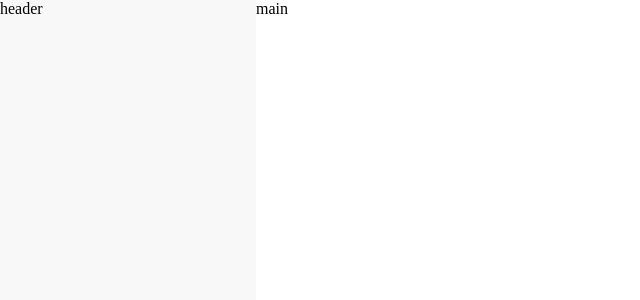
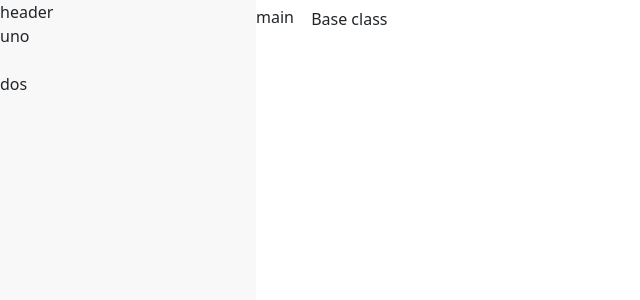
Before and after one commit to ismaeleamsi83/agendarlook, an Angular app: page / in a window 1280 px wide. Shown: the top 300 px of the page, without its empty margins (0-640 px from the left). Built offline with nearby package versions, Linux system fonts and the light colour scheme.

Commit message:
con bootstrap instalado

```diff
--- a/angular.json
+++ b/angular.json
@@ -30,9 +30,13 @@
               "src/assets"
             ],
             "styles": [
-              "src/styles.scss"
+
+              "src/styles.scss",
+              "node_modules/bootstrap/dist/css/bootstrap.min.css"
             ],
-            "scripts": []
+            "scripts": [
+              "node_modules/bootstrap/dist/js/bootstrap.min.js"
+            ]
           },
           "configurations": {
             "production": {
--- a/package.json
+++ b/package.json
@@ -18,6 +18,9 @@
     "@angular/platform-browser": "^17.3.0",
     "@angular/platform-browser-dynamic": "^17.3.0",
     "@angular/router": "^17.3.0",
+    "bootstrap": "^5.3.3",
+    "jquery": "^3.7.1",
+    "popper.js": "^1.16.1",
     "rxjs": "~7.8.0",
     "tslib": "^2.3.0",
     "zone.js": "~0.14.3"
--- a/src/app/app.config.ts
+++ b/src/app/app.config.ts
@@ -1,8 +1,11 @@
+import { bootstrapApplication } from '@angular/platform-browser';
 import { ApplicationConfig } from '@angular/core';
 import { provideRouter } from '@angular/router';
 
 import { routes } from './app.routes';
 
+
+
 export const appConfig: ApplicationConfig = {
   providers: [provideRouter(routes)]
 };
--- a/src/app/components/header/header.component.html
+++ b/src/app/components/header/header.component.html
@@ -1,3 +1,9 @@
-<div>
+<div class="header-content">
     header
+    <div>
+        uno
+    </div>
+    <div class="mt-4">
+        dos
+    </div>
 </div>
--- a/src/app/components/header/header.component.scss
+++ b/src/app/components/header/header.component.scss
@@ -1,4 +1,4 @@
-div{
+.header-content{
     background-color: #F8F8F8;
     height: 100%;
 }
--- a/src/app/components/main/main.component.html
+++ b/src/app/components/main/main.component.html
@@ -1,3 +1,8 @@
 <div>
     main
+
+
+
+    <button type="button" class="btn">Base class</button>
+
 </div>
```
Also changed, not shown: 1 other file (tests, documents, lock files or other folders).
